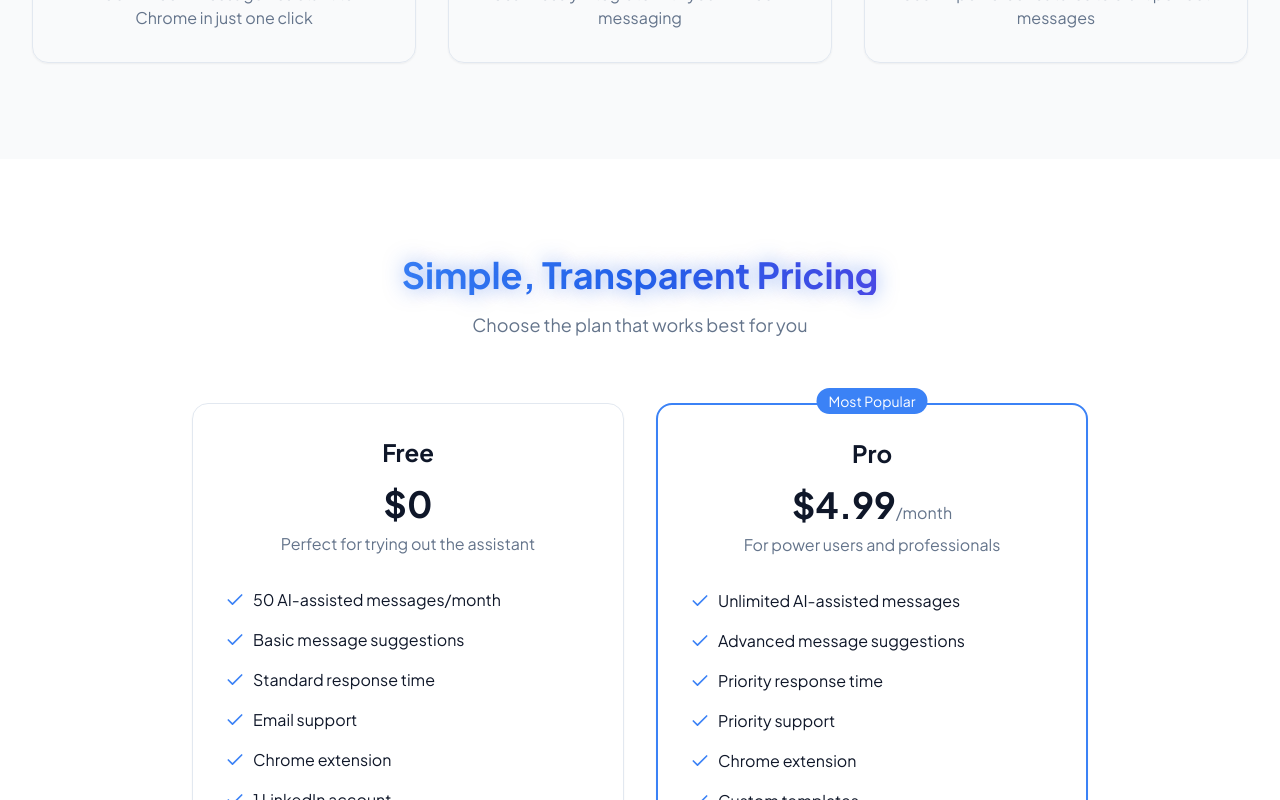
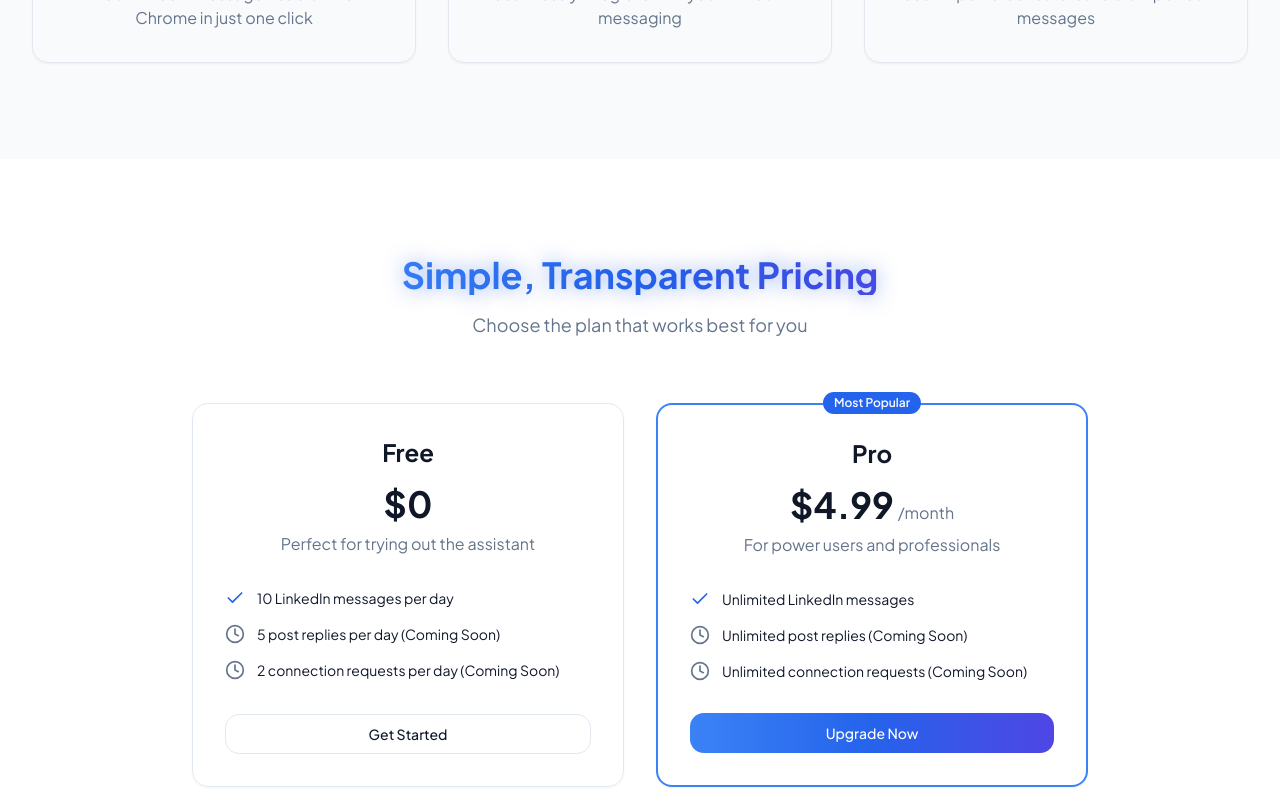
Before and after one commit to shraey96/li-messenger-landing-page, a Next.js app: page / in a window 1280 px wide. Shown: the part 2000-2800 px from the top of the page. Built offline with nearby package versions, Linux system fonts and the light colour scheme.

Commit message:
more ui changes

```diff
--- /dev/null
+++ b/app/about/page.tsx
@@ -0,0 +1,7 @@
+import React from "react";
+
+const About = () => {
+  return <div>About</div>;
+};
+
+export default About;
--- a/app/pricing/page.tsx
+++ /dev/null
@@ -1,112 +0,0 @@
-"use client";
-
-import { useState } from "react";
-import { Button } from "@/components/ui/button";
-import { Card } from "@/components/ui/card";
-import { Check } from "lucide-react";
-import Link from "next/link";
-
-export default function PricingPage() {
-  const [billingInterval, setBillingInterval] = useState<"monthly" | "yearly">("monthly");
-
-  const plans = {
-    free: {
-      name: "Free",
-      price: { monthly: "$0", yearly: "$0" },
-      description: "Perfect for trying out the assistant",
-      features: [
-        "50 AI-assisted messages/month",
-        "Basic message suggestions",
-        "Standard response time",
-        "Email support",
-        "Chrome extension",
-        "1 LinkedIn account"
-      ]
-    },
-    pro: {
-      name: "Pro",
-      price: { monthly: "$19", yearly: "$190" },
-      description: "For power users and professionals",
-      features: [
-        "Unlimited AI-assisted messages",
-        "Advanced message suggestions",
-        "Priority response time",
-        "Priority support",
-        "Chrome extension",
-        "Custom templates",
-        "Message history & analytics",
-        "Up to 3 LinkedIn accounts"
-      ]
-    }
-  };
-
-  return (
-    <div className="py-24 px-4 sm:px-6 lg:px-8">
-      <div className="text-center">
-        <h1 className="text-4xl font-bold">Simple, Transparent Pricing</h1>
-        <p className="mt-4 text-xl text-muted-foreground">
-          Start with our free plan or choose a license that grows with your needs
-        </p>
-      </div>
-
-      <div className="mt-12 flex justify-center">
-        <div className="inline-flex rounded-lg border p-1">
-          <Button
-            variant={billingInterval === "monthly" ? "default" : "ghost"}
-            onClick={() => setBillingInterval("monthly")}
-          >
-            Monthly
-          </Button>
-          <Button
-            variant={billingInterval === "yearly" ? "default" : "ghost"}
-            onClick={() => setBillingInterval("yearly")}
-          >
-            Yearly
-            <span className="ml-1.5 rounded-full bg-primary-foreground px-2 py-0.5 text-xs text-primary">
-              Save 20%
-            </span>
-          </Button>
-        </div>
-      </div>
-
-      <div className="mt-16 grid gap-8 md:grid-cols-2 lg:gap-12 max-w-5xl mx-auto">
-        {Object.entries(plans).map(([key, plan]) => (
-          <Card key={key} className="relative p-8">
-            <div className="flex flex-col h-full">
-              <div>
-                <h3 className="text-2xl font-bold">{plan.name}</h3>
-                <div className="mt-4">
-                  <span className="text-4xl font-bold">{plan.price[billingInterval]}</span>
-                  <span className="text-muted-foreground ml-2">
-                    /{billingInterval === "monthly" ? "month" : "year"}
-                  </span>
-                </div>
-                <p className="mt-2 text-muted-foreground">{plan.description}</p>
-              </div>
-
-              <ul className="mt-8 space-y-4 flex-1">
-                {plan.features.map((feature) => (
-                  <li key={feature} className="flex items-center">
-                    <Check className="h-5 w-5 text-primary shrink-0" />
-                    <span className="ml-3">{feature}</span>
-                  </li>
-                ))}
-              </ul>
-
-              <Button
-                size="lg"
-                variant={key === "pro" ? "default" : "outline"}
-                className="mt-8 w-full"
-                asChild
-              >
-                <Link href={key === "free" ? "/get-started" : "/checkout"}>
-                  {key === "free" ? "Get Started" : "Upgrade to Pro"}
-                </Link>
-              </Button>
-            </div>
-          </Card>
-        ))}
-      </div>
-    </div>
-  );
-}
--- /dev/null
+++ b/app/privacy/page.tsx
@@ -0,0 +1,7 @@
+import React from "react";
+
+const Privacy = () => {
+  return <div>Privacy</div>;
+};
+
+export default Privacy;
--- a/app/sections/Pricing.tsx
+++ b/app/sections/Pricing.tsx
@@ -4,9 +4,9 @@ import { motion } from "framer-motion";
 import { useRef } from "react";
 import { useInView } from "framer-motion";
 import { Card } from "@/components/ui/card";
-import { Check } from "lucide-react";
+import { Check, Clock } from "lucide-react";
 import { Button } from "@/components/ui/button";
-import { getAppLink } from "@/lib/utils";
+import { Badge } from "@/components/ui/badge";
 
 const plans = [
   {
@@ -14,12 +14,20 @@ const plans = [
     price: "$0",
     description: "Perfect for trying out the assistant",
     features: [
-      "50 AI-assisted messages/month",
-      "Basic message suggestions",
-      "Standard response time",
-      "Email support",
-      "Chrome extension",
-      "1 LinkedIn account",
+      {
+        text: "10 LinkedIn messages per day",
+        available: true,
+      },
+      {
+        text: "5 post replies per day (Coming Soon)",
+        available: false,
+        comingSoon: true,
+      },
+      {
+        text: "2 connection requests per day (Coming Soon)",
+        available: false,
+        comingSoon: true,
+      },
     ],
   },
   {
@@ -27,28 +35,29 @@ const plans = [
     price: "$4.99",
     period: "month",
     description: "For power users and professionals",
+    popular: true,
     features: [
-      "Unlimited AI-assisted messages",
-      "Advanced message suggestions",
-      "Priority response time",
-      "Priority support",
-      "Chrome extension",
-      "Custom templates",
-      "Message history & analytics",
-      "Up to 3 LinkedIn accounts",
+      {
+        text: "Unlimited LinkedIn messages",
+        available: true,
+      },
+      {
+        text: "Unlimited post replies (Coming Soon)",
+        available: false,
+        comingSoon: true,
+      },
+      {
+        text: "Unlimited connection requests (Coming Soon)",
+        available: false,
+        comingSoon: true,
+      },
     ],
-    popular: true,
   },
 ];
 
 export function Pricing() {
   const ref = useRef(null);
   const isInView = useInView(ref, { once: true });
-
-  const handleGetStarted = () => {
-    const appLink = `${getAppLink()}?section=pricing`;
-    window.open(appLink, "_blank");
-  };
 
   return (
     <section id="pricing" className="py-24">
@@ -83,9 +92,9 @@ export function Pricing() {
               >
                 {plan.popular && (
                   <div className="absolute -top-4 left-1/2 transform -translate-x-1/2">
-                    <span className="bg-blue-500 text-white px-3 py-1 rounded-full text-sm">
+                    <Badge className="bg-primary text-primary-foreground">
                       Most Popular
-                    </span>
+                    </Badge>
                   </div>
                 )}
                 <div className="text-center">
@@ -93,7 +102,7 @@ export function Pricing() {
                   <div className="mt-4">
                     <span className="text-4xl font-bold">{plan.price}</span>
                     {plan.period && (
-                      <span className="text-muted-foreground">
+                      <span className="text-muted-foreground ml-1">
                         /{plan.period}
                       </span>
                     )}
@@ -104,19 +113,27 @@ export function Pricing() {
                 </div>
                 <ul className="mt-8 space-y-4 flex-grow">
                   {plan.features.map((feature) => (
-                    <li key={feature} className="flex items-center">
-                      <Check className="h-5 w-5 text-blue-500 shrink-0 mr-2" />
-                      <span>{feature}</span>
+                    <li
+                      key={feature.text}
+                      className="flex items-center space-x-3"
+                    >
+                      {feature.available ? (
+                        <Check className="h-5 w-5 text-primary flex-shrink-0" />
+                      ) : (
+                        <Clock className="h-5 w-5 text-muted-foreground flex-shrink-0" />
+                      )}
+                      <span className="text-sm">{feature.text}</span>
                     </li>
                   ))}
                 </ul>
                 <div className="mt-8">
                   <Button
                     className={`w-full ${
-                      plan.popular ? "gradient-bg text-white" : ""
+                      plan.popular
+                        ? "gradient-bg text-white hover:opacity-90"
+                        : ""
                     }`}
                     variant={plan.popular ? "default" : "outline"}
-                    onClick={handleGetStarted}
                   >
                     {plan.name === "Free" ? "Get Started" : "Upgrade Now"}
                   </Button>
--- /dev/null
+++ b/app/terms/page.tsx
@@ -0,0 +1,7 @@
+import React from "react";
+
+const Terms = () => {
+  return <div>Terms</div>;
+};
+
+export default Terms;
--- a/components/footer.tsx
+++ b/components/footer.tsx
@@ -1,85 +1,26 @@
 import Link from "next/link";
-import { MessageSquareText } from "lucide-react";
 
 export function Footer() {
   return (
     <footer className="border-t bg-background">
-      <div className="container py-12">
-        <div className="grid grid-cols-1 gap-8 sm:grid-cols-2 md:grid-cols-4">
-          <div>
-            <div className="flex items-center space-x-2">
-              <MessageSquareText className="h-6 w-6" />
-              <span className="text-xl font-bold">LiMA</span>
-            </div>
-            <p className="mt-4 text-sm text-muted-foreground">
-              Enhance your LinkedIn messaging with AI-powered composition capabilities.
-            </p>
+      <div className="container py-8">
+        <div className="flex flex-col items-center gap-6">
+          <nav className="flex flex-wrap justify-center gap-6 text-sm text-muted-foreground">
+            <Link href="/about" className="hover:text-foreground">
+              About
+            </Link>
+            <Link href="/terms" className="hover:text-foreground">
+              Terms & Conditions
+            </Link>
+            <Link href="/privacy" className="hover:text-foreground">
+              Privacy Policy
+            </Link>
+          </nav>
+
+          <div className="text-center text-sm text-muted-foreground">
+            © {new Date().getFullYear()} LinkedIn Message Assistant. All rights
+            reserved.
           </div>
-          <div>
-            <h3 className="text-sm font-semibold">Product</h3>
-            <ul className="mt-4 space-y-2 text-sm">
-              <li>
-                <Link href="/features" className="text-muted-foreground hover:text-foreground">
-                  Features
-                </Link>
-              </li>
-              <li>
-                <Link href="/pricing" className="text-muted-foreground hover:text-foreground">
-                  Pricing
-                </Link>
-              </li>
-              <li>
-                <Link href="/how-it-works" className="text-muted-foreground hover:text-foreground">
-                  How It Works
-                </Link>
-              </li>
-            </ul>
-          </div>
-          <div>
-            <h3 className="text-sm font-semibold">Resources</h3>
-            <ul className="mt-4 space-y-2 text-sm">
-              <li>
-                <Link href="/blog" className="text-muted-foreground hover:text-foreground">
-                  Blog
-                </Link>
-              </li>
-              <li>
-                <Link href="/guides" className="text-muted-foreground hover:text-foreground">
-                  Guides
-                </Link>
-              </li>
-              <li>
-                <Link href="/support" className="text-muted-foreground hover:text-foreground">
-                  Support
-                </Link>
-              </li>
-            </ul>
-          </div>
-          <div>
-            <h3 className="text-sm font-semibold">Company</h3>
-            <ul className="mt-4 space-y-2 text-sm">
-              <li>
-                <Link href="/about" className="text-muted-foreground hover:text-foreground">
-                  About
-                </Link>
-              </li>
-              <li>
-                <Link href="/privacy" className="text-muted-foreground hover:text-foreground">
-                  Privacy
-                </Link>
-              </li>
-              <li>
-                <Link href="/terms" className="text-muted-foreground hover:text-foreground">
-                  Terms
-                </Link>
-              </li>
-            </ul>
-          </div>
-        </div>
-        <div className="mt-12 border-t pt-8">
-          <p className="text-center text-sm text-muted-foreground">
-            © {new Date().getFullYear()} LinkedIn Message Assistant. All rights reserved.
-          </p>
         </div>
       </div>
     </footer>
--- a/components/navbar.tsx
+++ b/components/navbar.tsx
@@ -1,7 +1,8 @@
 "use client";
 
 import Link from "next/link";
-import { MessageSquareText, Menu, X } from "lucide-react";
+import Image from "next/image";
+import { Menu } from "lucide-react";
 import { Button } from "@/components/ui/button";
 import {
   NavigationMenu,
@@ -11,6 +12,7 @@ import {
 } from "@/components/ui/navigation-menu";
 import { Sheet, SheetContent, SheetTrigger } from "@/components/ui/sheet";
 import { getAppLink } from "@/lib/utils";
+import APP_ICON from "../app/icons/app-icon.png";
 
 const navItems = [
   { href: "#features", label: "Features" },
@@ -32,10 +34,12 @@ export function Navbar() {
   return (
     <header className="sticky top-0 z-50 w-full border-b bg-background/95 backdrop-blur supports-[backdrop-filter]:bg-background/60">
       <div className="container flex h-16 items-center">
-        <div className="mr-8 flex items-center space-x-2">
-          <MessageSquareText className="h-6 w-6" />
-          <span className="text-xl font-bold">LiMA</span>
-        </div>
+        <Link href="/">
+          <div className="mr-8 flex items-center space-x-2">
+            <Image src={APP_ICON} alt="" width={32} height={32} />
+            <span className="text-xl font-bold">LiMA</span>
+          </div>
+        </Link>
 
         {/* Desktop Navigation */}
         <div className="hidden md:block">
```
Also changed, not shown: app/icons/app-icon.png (added).
